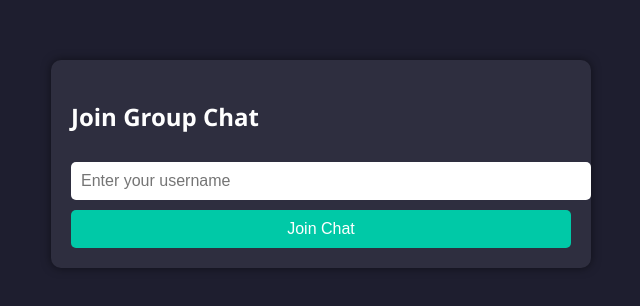
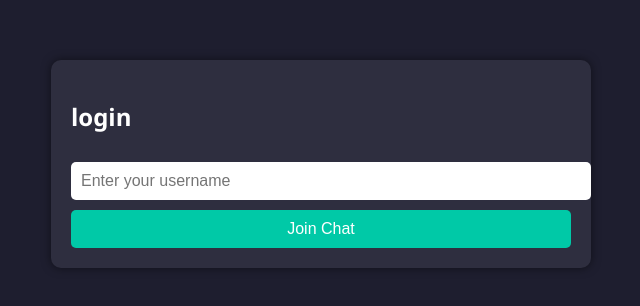
Before and after one commit to dansssssllllllll/Group-chat-lite, a website: page public/index.html in a window 1280 px wide. Shown: the part 236-542 px from the top of the page, without its empty margins (319-959 px from the left). Drawn offline with nearby package versions, Linux system fonts and the light colour scheme; no server answers.

Commit message:
Update index.html

```diff
--- a/public/index.html
+++ b/public/index.html
@@ -4,12 +4,12 @@
 <head>
   <meta charset="UTF-8" />
   <meta name="viewport" content="width=device-width, initial-scale=1.0"/>
-  <title>Fancy Group Chat + Admin</title>
+  <title>Group Chat lite</title>
   <link rel="stylesheet" href="style.css" />
 </head>
 <body>
   <div id="login-screen">
-    <h2>Join Group Chat</h2>
+    <h2>login</h2>
     <input type="text" id="username" placeholder="Enter your username" />
     <button id="loginBtn">Join Chat</button>
   </div>
```
